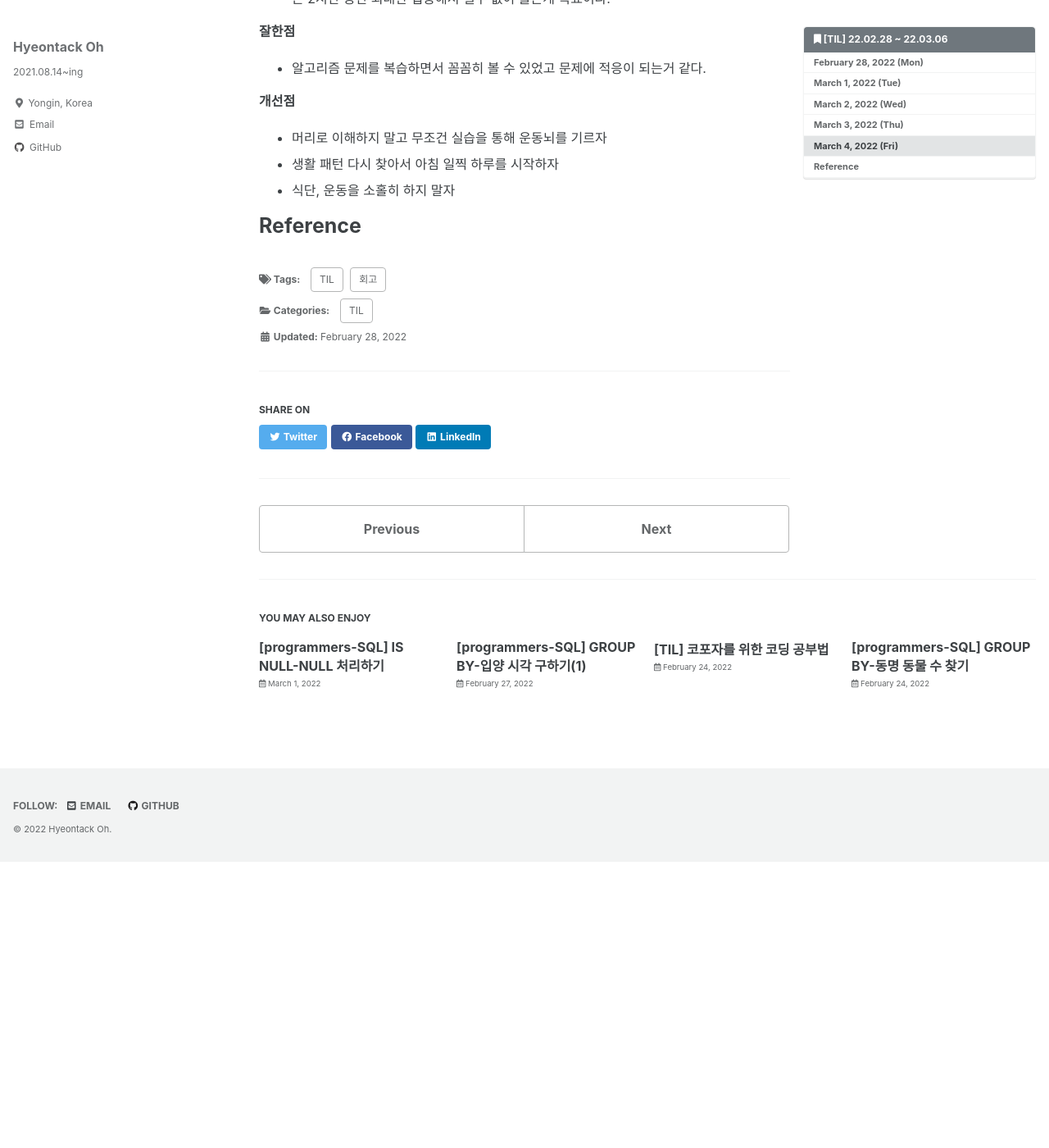
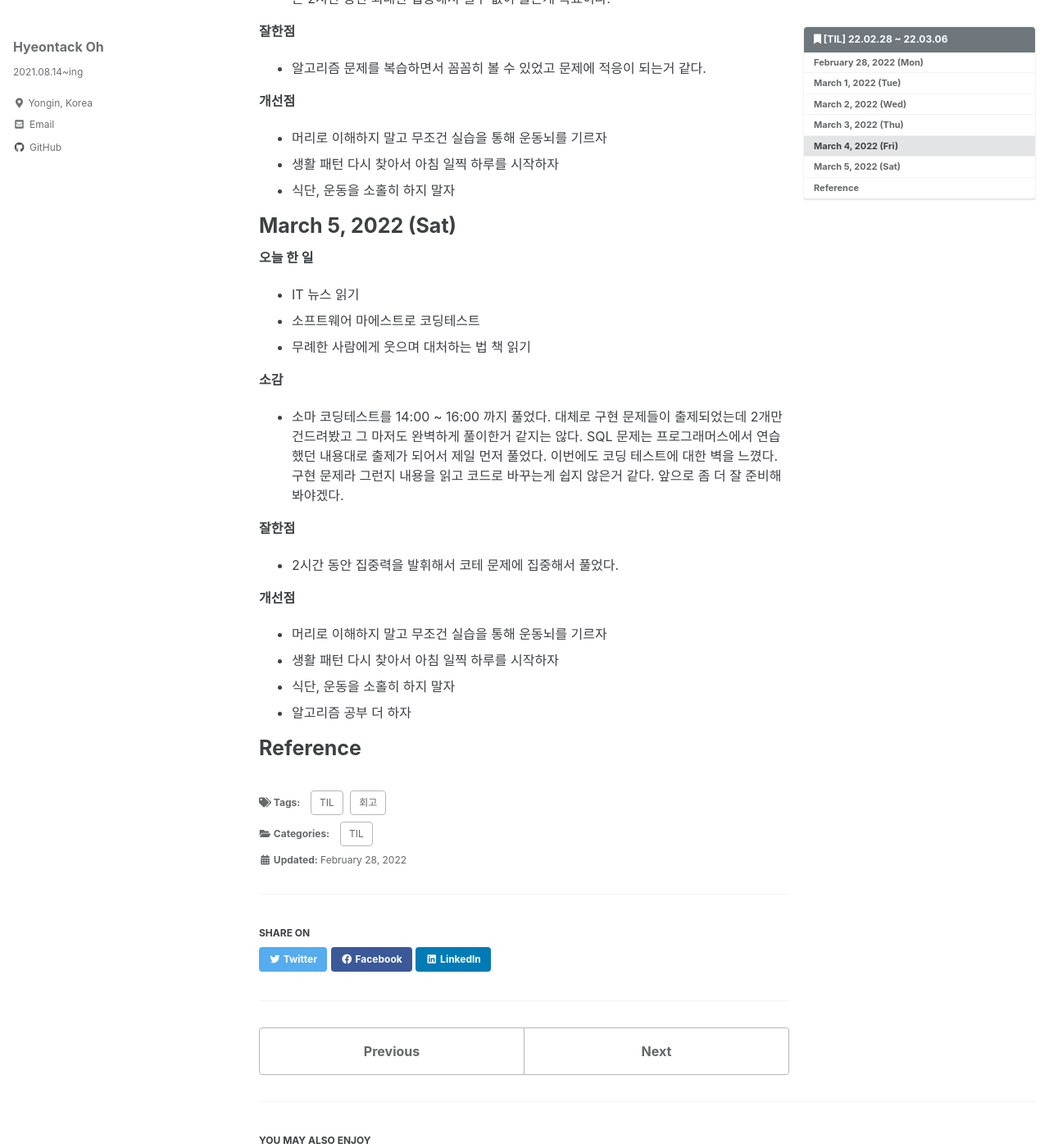
Before and after one commit to hyeontack5/hyeontack5.github.io, a Jekyll site: the page built from _posts/TIL/2022-02-28-[TIL] 22.02.28 ~ 22.03.06.md, in a window 1280 px wide and 1400 px high, scrolled down 3459 px. Shown: the whole window at 82% size. Built offline with Jekyll 4.4.1, drawn with Linux system fonts in a browser that asks for light colours; cached includes are drawn as plain includes; before the commit the page ends 4510 px from its top, so only the background shows below that.

Commit message:
Docs: 22.03.05 회고

```diff
--- a/_posts/TIL/2022-02-28-[TIL] 22.02.28 ~ 22.03.06.md
+++ b/_posts/TIL/2022-02-28-[TIL] 22.02.28 ~ 22.03.06.md
@@ -123,4 +123,25 @@ toc_icon: "bookmark"
 - 생활 패턴 다시 찾아서 아침 일찍 하루를 시작하자
 - 식단, 운동을 소홀히 하지 말자
 
+# March 5, 2022 (Sat)
+
+**오늘 한 일**
+- IT 뉴스 읽기
+- 소프트웨어 마에스트로 코딩테스트
+- 무례한 사람에게 웃으며 대처하는 법 책 읽기
+
+**소감**
+- 소마 코딩테스트를 14:00 ~ 16:00 까지 풀었다. 대체로 구현 문제들이 출제되었는데 2개만 건드려봤고 그 마저도 완벽하게 풀이한거 같지는 않다.
+SQL 문제는 프로그래머스에서 연습했던 내용대로 출제가 되어서 제일 먼저 풀었다. 이번에도 코딩 테스트에 대한 벽을 느꼈다. 구현 문제라 그런지 내용을 읽고 코드로 바꾸는게 쉽지 않은거 같다.
+앞으로 좀 더 잘 준비해봐야겠다.
+
+**잘한점**
+- 2시간 동안 집중력을 발휘해서 코테 문제에 집중해서 풀었다.
+
+**개선점**
+- 머리로 이해하지 말고 무조건 실습을 통해 운동뇌를 기르자
+- 생활 패턴 다시 찾아서 아침 일찍 하루를 시작하자
+- 식단, 운동을 소홀히 하지 말자
+- 알고리즘 공부 더 하자
+
 # Reference
```
